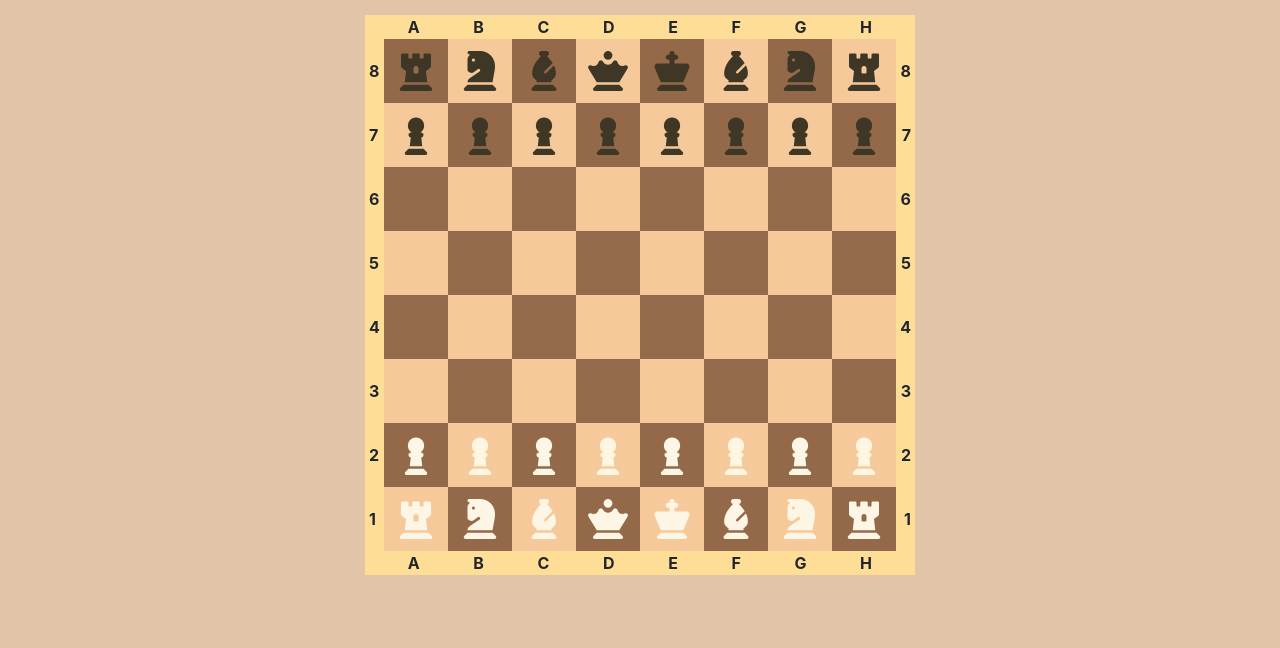
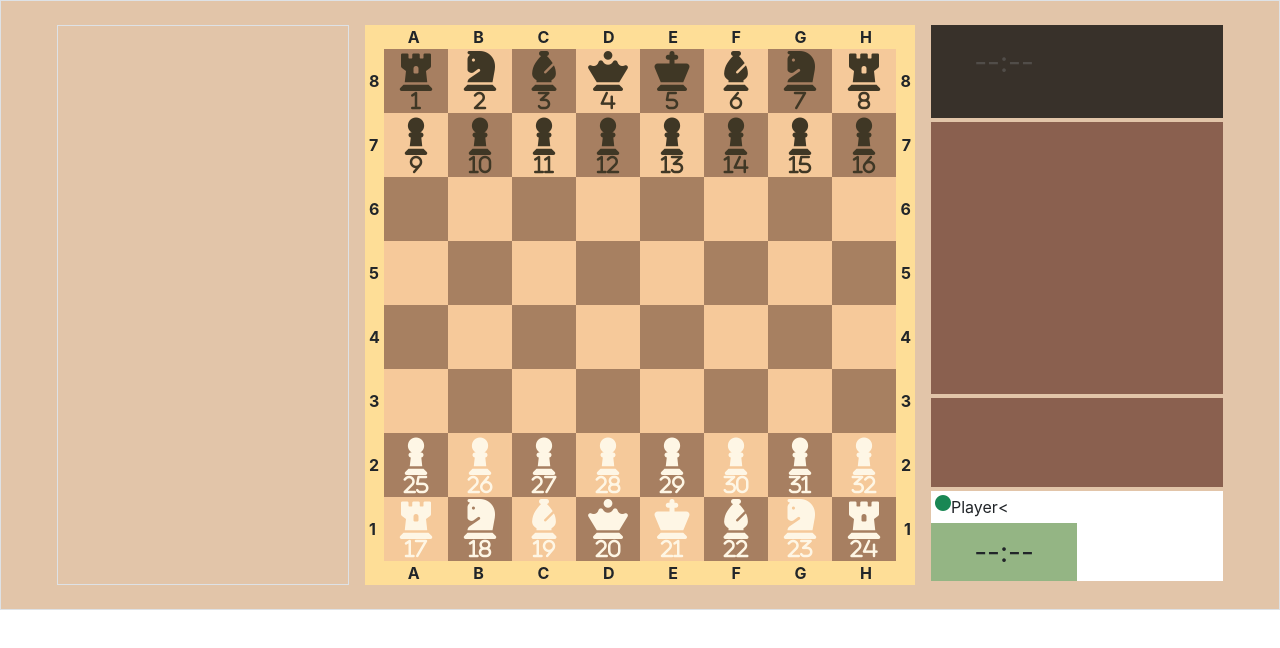
Before and after one commit to ZenkoWu/Chess_Game, a React (Create React App) app in the folder chess-game/: page / in a window 1280 px wide. Shown: the top 648 px of the page. Built offline with nearby package versions, Linux system fonts and the light colour scheme.

Commit message:
historyBoard(1)

```diff
--- a/chess-game/src/App.css
+++ b/chess-game/src/App.css
@@ -9,22 +9,25 @@
   background-color: rgb(226, 197, 169);
 }
 
+/* #523d2b */
+
 .content {
-  width: 1000px;
-  height: 1000px;
-  margin: 0 auto;
-  padding: 15px 0;
+  width: 100%;
+  /* height: 1000px; */
+  /* margin: 0 auto; */
+  /* padding-top: 15px; */
 }
 
 .bg-brown {
-  background-color: rgb(112, 67, 49);
+  background-color: rgb(138, 96, 79);
+
 }
 
 .bg-lightColored {
   background-color: rgb(243, 194, 155);
 }
 
-.activeSide:hover {
+.cellOnFocus:hover, .playerTurn {
   background-color: rgba(100, 148, 78, 0.692);
 }
 
--- a/chess-game/src/App.js
+++ b/chess-game/src/App.js
@@ -9,7 +9,6 @@ function App() {
       <div className="App">
         <div className="content">
           <ChessBoard />
-          {/* <Test /> */}
         </div>
       </div>
     </BrowserRouter>
--- a/chess-game/src/components/ChessBoard/ChessBoard.jsx
+++ b/chess-game/src/components/ChessBoard/ChessBoard.jsx
@@ -66,6 +66,7 @@ function setDefaultFigurePosition(arr) {
 });
 }
 
+
 let arrDefaultFigurePosition = [
    {start: 0, xOffsetBetweenFigures: 1, type: 'pawn', color: 'black', y: 6},
    {start: 0, xOffsetBetweenFigures: 1, type: 'pawn', color: 'white', y: 1},
@@ -86,12 +87,6 @@ useEffect(() => {
   setDefaultFigurePosition(arrDefaultFigurePosition)
   }, [])
 
-const [move, setMove] = useState({})
-
-useEffect(() => {
-
-}, [move])
-
 
 let getFigureById = (id) => figures.find(el => el.id == id)
 
@@ -102,36 +97,110 @@ let figure = getFigureById(id)
   }
   }
 
+const [move, setMove] = useState({})
+const [history, setHistory] = useState([])
+let historyPush = move => setHistory(prev => [...prev, move.secondTap])
+
+useEffect(() => {
+  console.log(move)
+  if(move.secondTap){
+    historyPush(move)
+    setMove({})
+    setPlayerSide(prev => prev == 'white' ? 'black' : 'white')
+    // setFigureInCell(move.firstTap.figure, move.secondTap.x, move.secondTap.y)
+    //   setCells((prev) =>
+    //   prev.map(el => {
+    //     if(el.id == move.firstTap.id) {
+    //       return {...el, figure: null}
+    //     } else {
+    //       return el
+    //     }
+    //   }
+    //   ))
+    // setFigureInCell(figId, x, y)
+    // move and save
+    // изменяем положение фигуры в соответствие с выбранной клеткой через функцию сетфигурпозишн
+    // сохраняем второй тап или весь мув в историю через хистори пуш (решить как отображать историю из массива)
+    // обновляем setMove({})
+    // через setPlayerSide меняем игрока на противоположный не на конкретный
+    }
+    else if(move.firstTap) {
+    // count where we can go
+    }
+}, [move])
+
+console.log(history)
+let changeFigurePosition = (foundFigId, cell) => {
+  setFigureInCell(foundFigId, cell.x, cell.y)
+  console.log(cells)
+}
+
   let [playerSide, setPlayerSide] = useState('white')
+
+  const [availableToMove, setAvailableToMove] = useState([])
+
+  let isCellFirstTap = cell => (cell.id === move.firstTap?.id)
 
   let canActivateCell = (cell) => {
     let figure = getFigureById(cell.figure)
-    return (figure?.color == playerSide && !cell.activeCell ? 'activeSide' : null)
+    return (figure?.color == playerSide && !isCellFirstTap(cell) ? 'cellOnFocus' : null)
   }
 
-  let findInCell = (x, y) => {
-    let foundFigureIdInCell = cells.find(f => x === f.x && y === f.y).figure
+  let setM = (cell) => {
+    let foundFigureIdInCell = cells.find(f => cell.x === f.x && cell.y === f.y).figure
     let figure = getFigureById(foundFigureIdInCell)
-    if(!foundFigureIdInCell) {
-      console.log('figure not found')
-    } else if (figure.color === playerSide) {
-      setCells(prev =>
-      prev.map(el => (
-        {...el, activeCell: el.x == x && el.y == y ? true : false}
-      )
-        )
-      )
-
-      let figure = figures.find(el => el.id === foundFigureIdInCell)
+    if (figure?.color === playerSide) {
+      setMove(prev => ({...prev, firstTap: cell}))
+    } else {
+      setMove(prev => ({...prev, secondTap: cell}))
+      setFigureInCell(move.firstTap.figure, cell.x, cell.y)
+      setCells((prev) =>
+      prev.map(el => {
+        if(el.id == move.firstTap.id) {
+          return {...el, figure: null}
+        } else {
+          return el
         }
       }
+      ))
+
+
+    }
+  }
+// if (figure?.color === playerSide) {
+    //   setMove(prev => prev.firstTap ? {...prev, secondTap: cell} : {...prev, firstTap: cell})
+    // }
+
+
+
+    console.log(cells)
+
+  // let findInCell = (x, y) => {
+  //   let foundFigureIdInCell = cells.find(f => x === f.x && y === f.y).figure
+  //   let figure = getFigureById(foundFigureIdInCell)
+  //   if(!foundFigureIdInCell) {
+  //     console.log('figure not found')
+  //   } else if (figure.color === playerSide) {
+  //     setCells(prev =>
+  //     prev.map(el => (
+  //       {...el, activeCell: el.x == x && el.y == y ? true : false}
+  //     )
+  //       )
+  //     )
+
+  //     let figure = figures.find(el => el.id === foundFigureIdInCell)
+  //   }
+  // }
 
 // console.log(cells)
 
   return (
+    <div className='d-flex justify-content-   w-100 border p-3 px-5'>
+      <div className=' w-50 p-2'><div className='border w-100 h-100'></div></div>
+      <div className='w-75 p-2'>
         <div
           style={{ width: '550px', backgroundColor: '#fede97' }}
-      className='m-auto'
+          className=''
         >
 
           <div className='d-flex px-3 w-100'>
@@ -156,13 +225,13 @@ let figure = getFigureById(id)
                   key={cell.id}
                   className={getDeafultCellColor(cell.x, cell.y) +
                     " opacity-75 d-flex justify-content-center align-items-center " + canActivateCell(cell) + " " +
-                (cell.activeCell ? "activeCell" : "")}
+                    (isCellFirstTap(cell) ? "activeCell" : "")}
                   style={{ width: "4rem", height: "4rem" }}
-              onClick = {() => findInCell(cell.x, cell.y)}
+                  onClick = {() => setM(cell)}
                 >
                   {cell.figure ?
                     <div className = {`${renderFigure(cell.figure)} fs-1`}>
-                  {/* <div className='fs-5'>{cell.figure}</div> */}
+                      <div className='fs-5'>{cell.figure}</div>
                     </div>
                   : null}
                 </div>
@@ -175,5 +244,51 @@ let figure = getFigureById(id)
             )}
           </div>
         </div>
+      </div>
+      {/* historyBoard */}
+      <div className='w-50 p-2'>
+        <div className='w-100 h-100 '>
+
+            <div className='bg-black opacity-75' style={{height:'16.6%'}} >
+              <div className={'p-3 w-50 fs-3 ' + (playerSide == 'black' ? 'playerTurn' : '')}>
+                --:--
+              </div>
+            </div>
+
+
+          <div className='h-50 py-1'>
+              <div className=' bg-brown h-100 p-2 text-start'>
+                 {history.map((el, i) => (
+                    <div className='border-bottom text-white d-flex justify-content-'>
+                      <div>{i + 1}</div>
+                      <div className='w-50'>{el.id}</div>
+                      <div className='w-50'>{el.id}</div>
+
+                      {/* <span className=''> {el.id} </span>
+                      <span className=''>{el.id}</span> */}
+                    </div>
+                  )
+                )}
+              </div>
+          </div>
+          <div style={{height:'16.6%'}} className='pb-1'>
+            <div className='bg-brown h-100' >
+
+            </div>
+          </div>
+          <div className='bg-white' style={{height:'16%'}}>
+            <div className='p-1 text-start d-flex'>
+              <div className='fa-solid fa-circle text-success'></div>
+              <div> Player</div>
+              {playerSide == 'white' ? '<' : null}
+            </div>
+            <div className={'p-2 w-50 fs-3 ' + (playerSide == 'white' ? 'playerTurn' : '')}>
+              --:--
+            </div>
+          </div>
+
+        </div>
+      </div>
+    </div>
   )
 }
```
Lines whose indentation alone changed are shown as unchanged.
